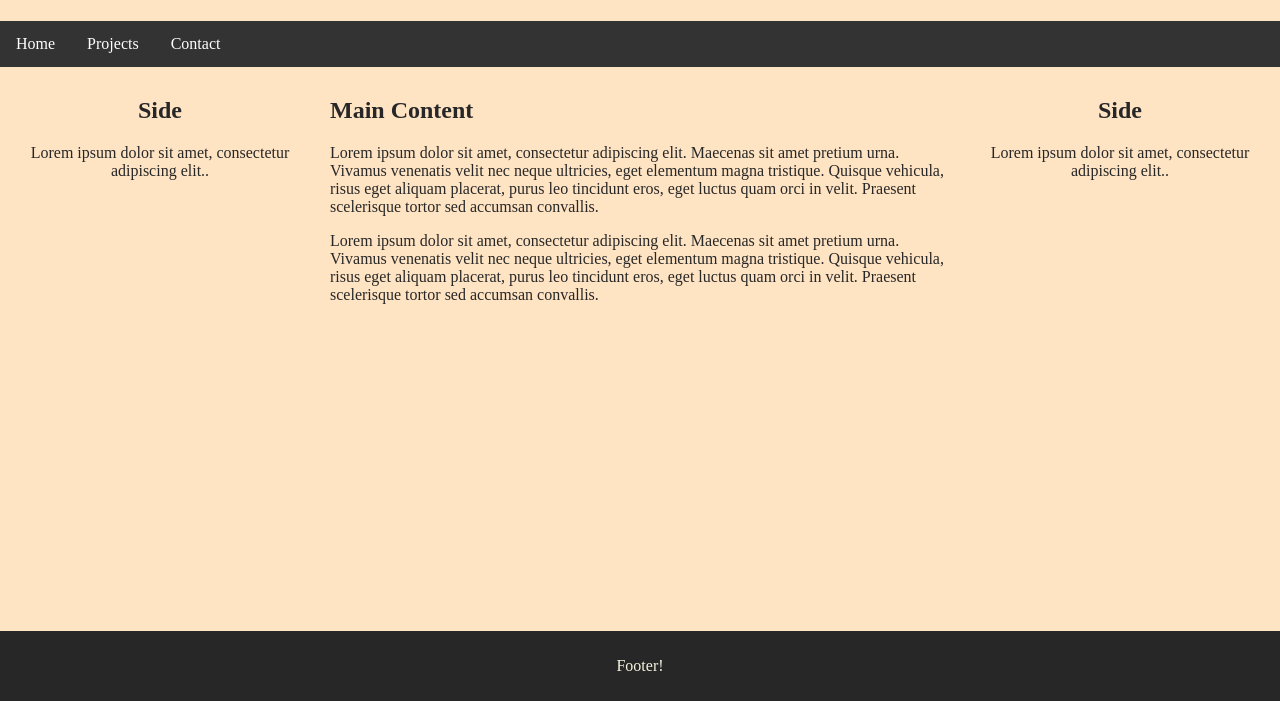
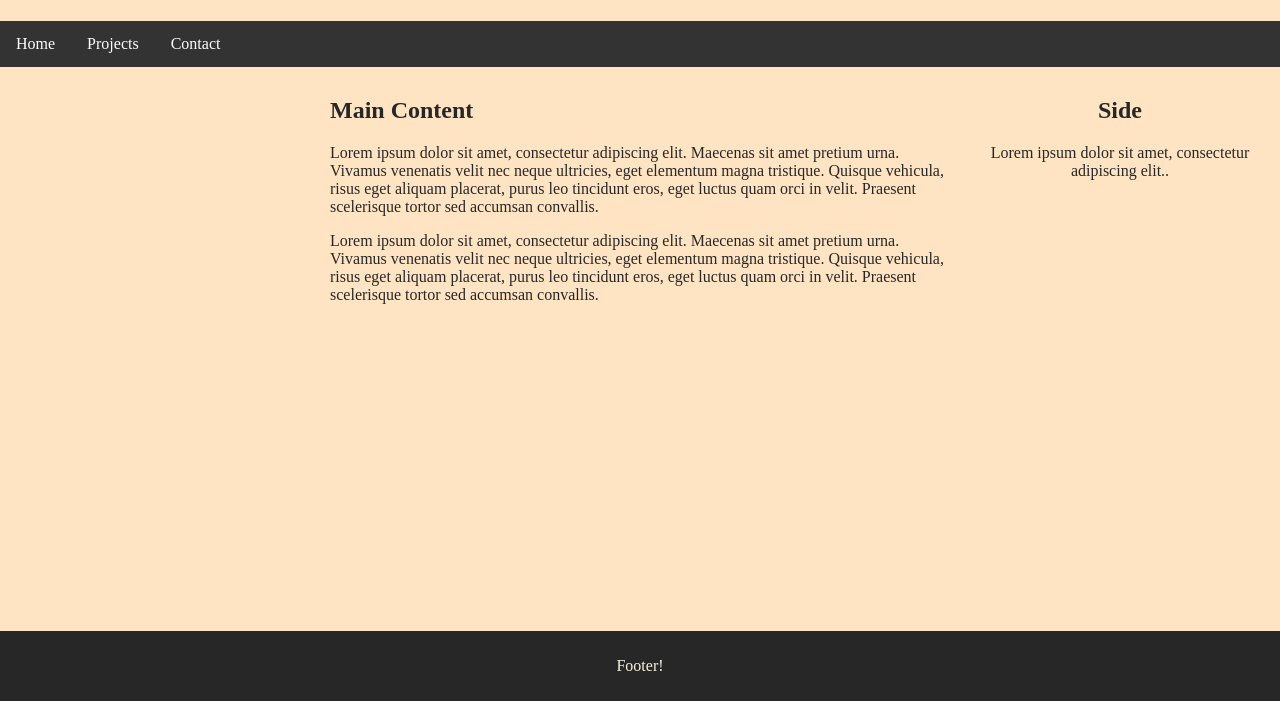
Before and after one commit to MiniMalin/Project, a plain HTML site: page index.html in a window 1280 px wide. Shown: the part 99-800 px from the top of the page. Drawn offline with Linux system fonts and the light colour scheme.

Commit message:
side invisible

```diff
--- a/index.html
+++ b/index.html
@@ -28,8 +28,7 @@
 
       <div class="row">
         <div class="column side">
-          <h2>Side</h2>
-          <p>Lorem ipsum dolor sit amet, consectetur adipiscing elit..</p>
+
         </div>
 
         <div class="column middle">
```
